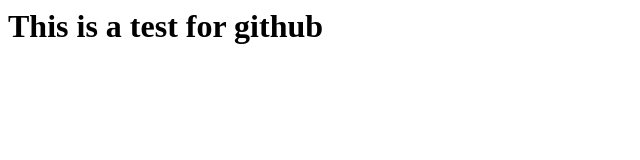
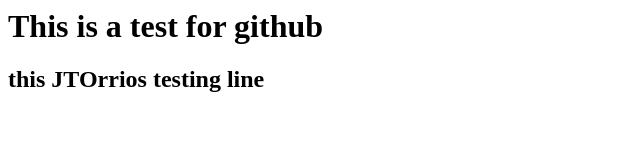
Before and after one commit to doobybooby/testingMaster, a plain HTML site: page index.html in a window 1280 px wide. Shown: the whole page, without its empty margins (0-640 px from the left). Drawn offline with Linux system fonts and the light colour scheme.

Commit message:
overwriting

```diff
--- a/index.html
+++ b/index.html
@@ -1 +1,2 @@
 <h1>This is a test for github</h1>
+<h2>this JTOrrios testing line</h2>
```
